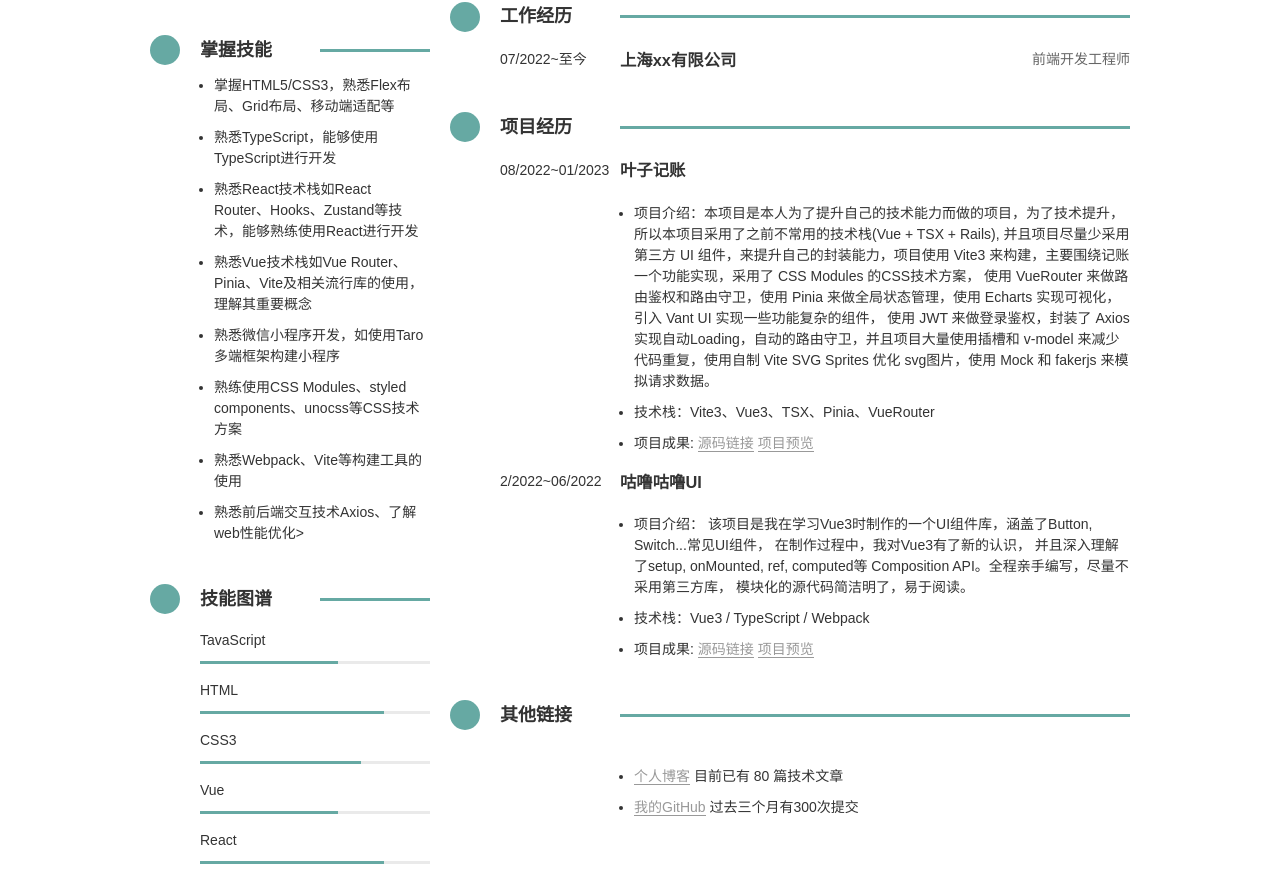
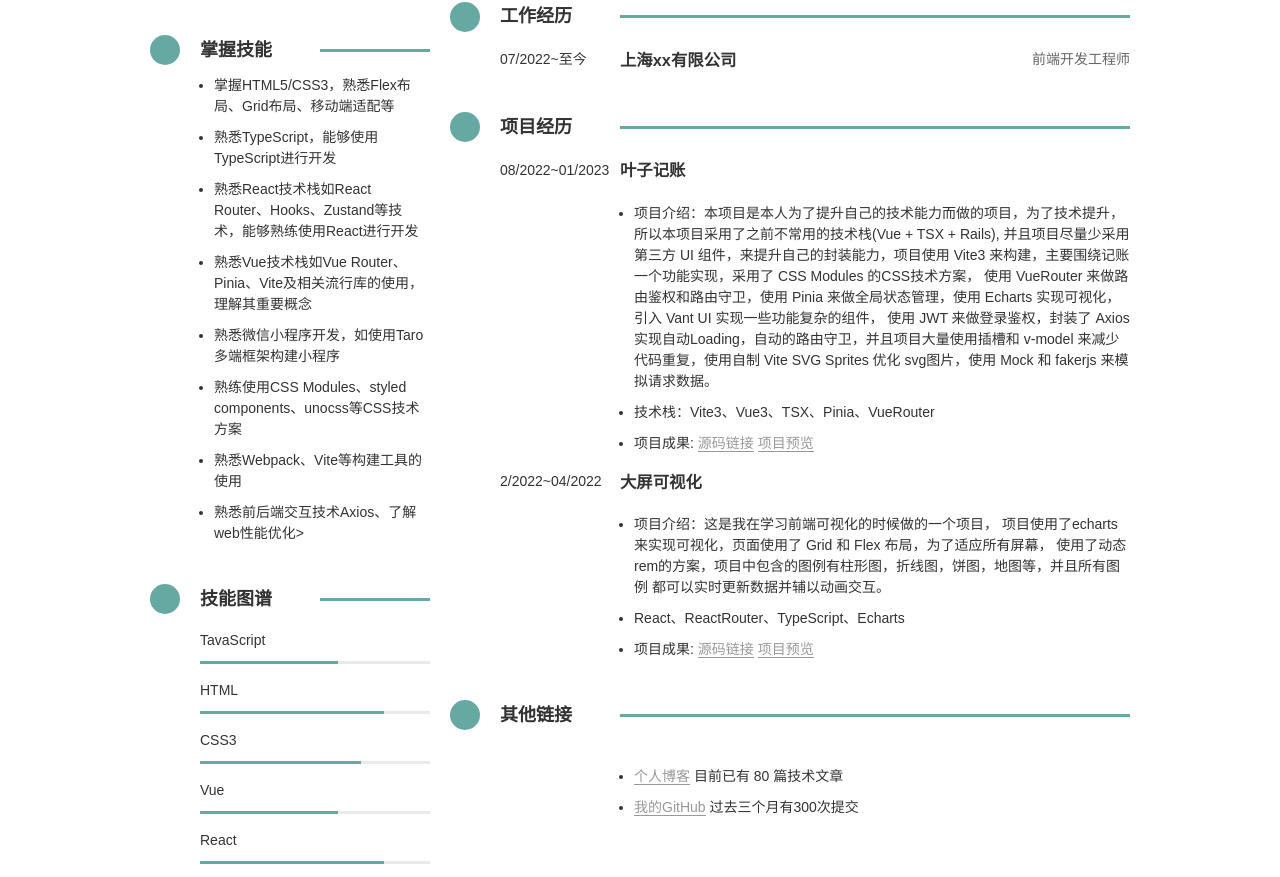
Before and after one commit to Allengl/cv, a plain HTML site: page index.html in a window 1280 px wide. Shown: the part 271-1148 px from the top of the page. Drawn offline with Linux system fonts and the light colour scheme; a small style sheet from the web is missing.

Commit message:
update cv

```diff
--- a/index.html
+++ b/index.html
@@ -270,28 +270,28 @@
               <li>技术栈：Vite3、Vue3、TSX、Pinia、VueRouter</li>
               <li>项目成果:
                 <span>
-                  <a href="https://github.com/Allengl/leaf-fe">源码链接</a>
-                  <a href="http://106.14.66.155:8080/">项目预览</a>
+                  <a href="https://github.com/Allengl/leaf-fe" target="_blank">源码链接</a>
+                  <a href="http://106.14.66.155:8080/" target="_blank">项目预览</a>
                 </span>
               </li>
             </ul>
           </div>
         </div>
         <div class="timeline-panel">
-          <div class="date">2/2022~06/2022</div>
-          <h3>咕噜咕噜UI</h3>
+          <div class="date">2/2022~04/2022</div>
+          <h3>大屏可视化</h3>
           <div class="detail">
             <ul>
-              <li>项目介绍： 该项目是我在学习Vue3时制作的一个UI组件库，涵盖了Button, Switch...常见UI组件，
-                在制作过程中，我对Vue3有了新的认识，
-                并且深入理解了setup, onMounted, ref, computed等 Composition API。全程亲手编写，尽量不采用第三方库，
-                模块化的源代码简洁明了，易于阅读。
+              <li>项目介绍：这是我在学习前端可视化的时候做的一个项目，
+                项目使用了echarts来实现可视化，页面使用了 Grid 和 Flex 布局，为了适应所有屏幕，
+                使用了动态rem的方案，项目中包含的图例有柱形图，折线图，饼图，地图等，并且所有图例
+                都可以实时更新数据并辅以动画交互。
               </li>
-              <li>技术栈：Vue3 / TypeScript / Webpack</li>
+              <li>React、ReactRouter、TypeScript、Echarts</li>
               <li>项目成果:
                 <span>
-                  <a href="https://github.com/Allengl/gulu-UI">源码链接</a>
-                  <a href="https://allengl.github.io/gulu-ui-website/">项目预览</a>
+                  <a href="https://github.com/Allengl/bigscreen" target="_blank">源码链接</a>
+                  <a href="https://allengl.github.io/bigscreen-website/#/" target="_blank">项目预览</a>
                 </span>
               </li>
             </ul>
```
